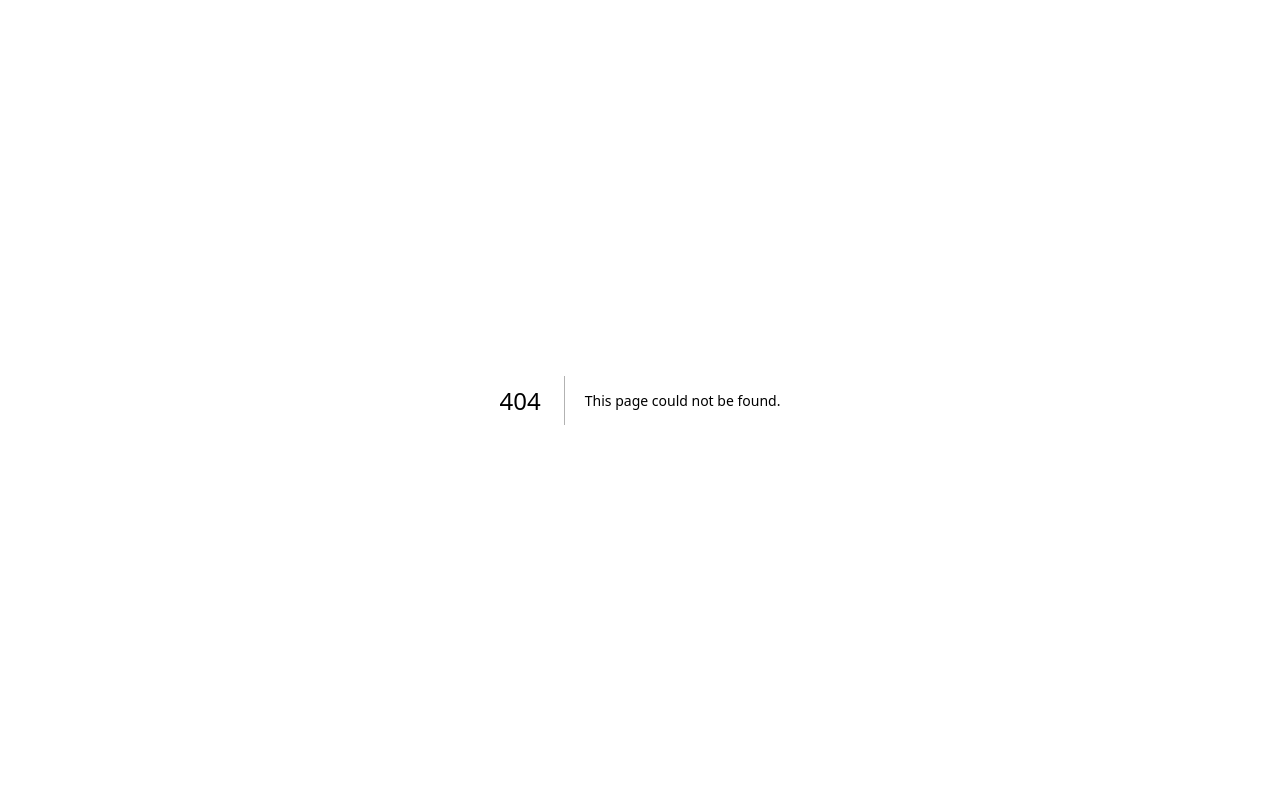
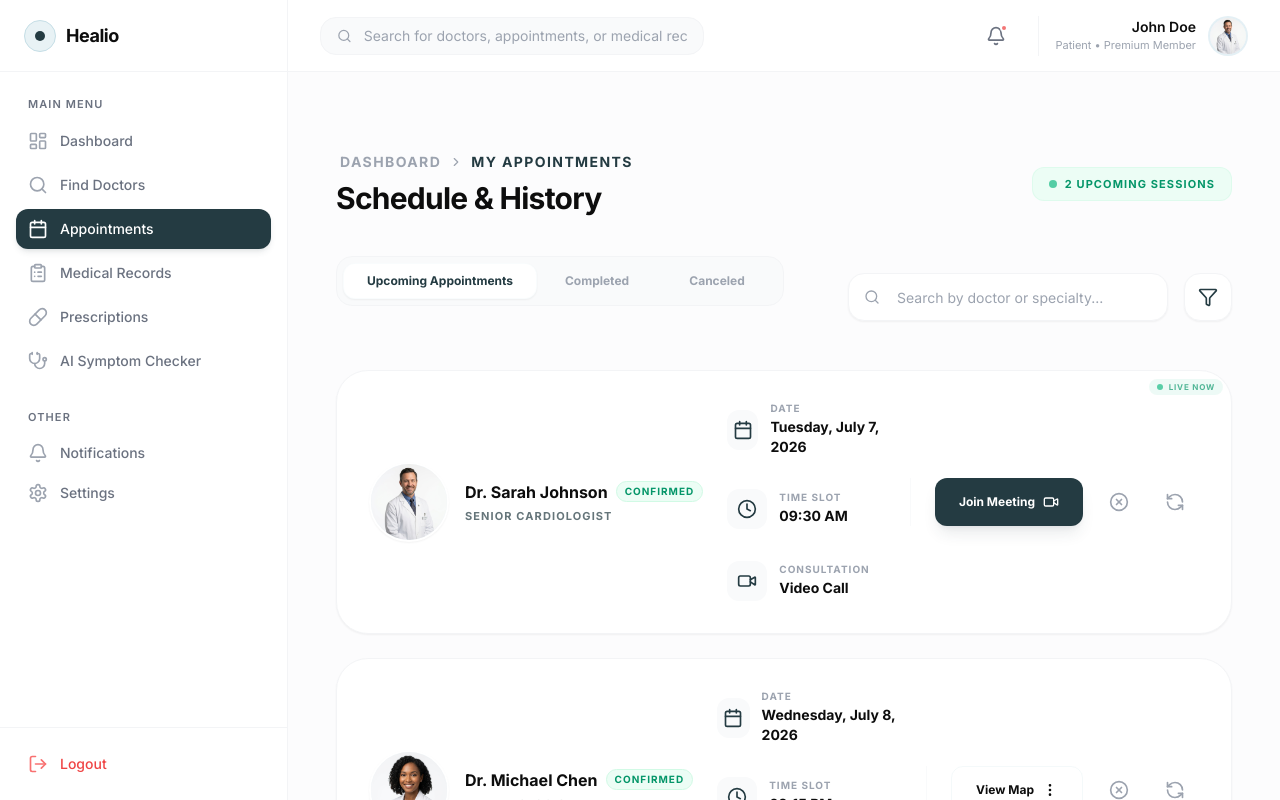
Before and after one commit to sano0007/healio, a Next.js app in the folder apps/web/: page /appointments in a window 1280 px wide. Before the commit this address had no page. Built offline with nearby package versions, Linux system fonts and the light colour scheme.

Commit message:
feat: add appointments list page

```diff
--- /dev/null
+++ b/apps/web/src/app/(app)/appointments/page.tsx
@@ -0,0 +1,147 @@
+"use client";
+
+import { useState, useEffect } from "react";
+import { AppointmentList } from "@/components/appointments/appointment-list";
+import { Skeleton } from "@/components/ui/skeleton";
+import { motion } from "framer-motion";
+import { Calendar, ChevronRight, Info } from "lucide-react";
+import { Button } from "@/components/ui/button";
+import Link from "next/link";
+
+const mockAppointments = [
+  {
+    id: "1",
+    doctorId: "d1",
+    doctorName: "Dr. Sarah Johnson",
+    doctorSpecialty: "Senior Cardiologist",
+    doctorImage: "/images/doctor-1.png",
+    date: "Tuesday, July 7, 2026",
+    time: "09:30 AM",
+    type: "video" as const,
+    status: "confirmed" as const,
+    fee: 150,
+  },
+  {
+    id: "2",
+    doctorId: "d2",
+    doctorName: "Dr. Michael Chen",
+    doctorSpecialty: "Dermatologist",
+    doctorImage: "/images/doctor-2.png",
+    date: "Wednesday, July 8, 2026",
+    time: "02:15 PM",
+    type: "in-person" as const,
+    status: "confirmed" as const,
+    fee: 120,
+  },
+  {
+    id: "3",
+    doctorId: "d3",
+    doctorName: "Dr. Emily Wilson",
+    doctorSpecialty: "General Physician",
+    doctorImage: "/images/doctor-3.png",
+    date: "Monday, June 30, 2026",
+    time: "10:00 AM",
+    type: "video" as const,
+    status: "completed" as const,
+    fee: 100,
+  },
+  {
+    id: "4",
+    doctorId: "d4",
+    doctorName: "Dr. James Brown",
+    doctorSpecialty: "Pediatrician",
+    doctorImage: "/images/doctor-4.png",
+    date: "Friday, June 26, 2026",
+    time: "04:30 PM",
+    type: "video" as const,
+    status: "canceled" as const,
+    fee: 130,
+  }
+];
+
+export default function AppointmentsPage() {
+  const [isLoading, setIsLoading] = useState(true);
+
+  useEffect(() => {
+    const timer = setTimeout(() => setIsLoading(false), 1000);
+    return () => clearTimeout(timer);
+  }, []);
+
+  if (isLoading) {
+    return (
+      <div className="max-w-7xl mx-auto py-8 lg:py-12 space-y-10 animate-pulse">
+        <div className="flex flex-col md:flex-row justify-between gap-6 px-4">
+          <Skeleton className="h-10 w-96 rounded-2xl" />
+          <Skeleton className="h-12 w-80 rounded-2xl" />
+        </div>
+        <div className="grid gap-6 px-4">
+          {[...Array(3)].map((_, i) => (
+            <Skeleton key={i} className="h-44 w-full rounded-[2rem]" />
+          ))}
+        </div>
+      </div>
+    );
+  }
+
+  return (
+    <div className="max-w-7xl mx-auto py-8 lg:py-12 px-4">
+      {/* 1. Header & Navigation */}
+      <div className="mb-10 flex flex-col md:flex-row justify-between md:items-center gap-6">
+        <div>
+          <div className="flex items-center gap-2 text-sm font-bold text-gray-400 uppercase tracking-widest mb-2 px-1">
+            <Link href="/dashboard" className="hover:text-brand-dark transition-colors">Dashboard</Link>
+            <ChevronRight className="w-3.5 h-3.5" />
+            <span className="text-brand-dark">My Appointments</span>
+          </div>
+          <h1 className="text-3xl font-bold text-brand-black tracking-tight">Schedule & History</h1>
+        </div>
+
+        <div className="flex items-center gap-2 px-4 py-2 bg-emerald-50 rounded-xl border border-emerald-100/50">
+          <div className="w-2 h-2 bg-emerald-500 rounded-full animate-pulse" />
+          <span className="text-[11px] font-bold text-emerald-600 uppercase tracking-widest">2 Upcoming Sessions</span>
+        </div>
+      </div>
+
+      {/* 2. Main List Filter & Results */}
+      <AppointmentList initialAppointments={mockAppointments} />
+
+      {/* 3. Helper Note */}
+      <div className="mt-20 p-8 bg-brand-light/5 rounded-[2.5rem] border border-brand-light/10 flex flex-col md:flex-row gap-8 items-center text-center md:text-left transition-all hover:bg-brand-light/10">
+        <div className="w-16 h-16 rounded-[2rem] bg-white flex items-center justify-center text-brand-dark shadow-sm shrink-0 border border-brand-light/10">
+          <Calendar className="w-8 h-8" />
+        </div>
+        <div className="flex-1 space-y-2">
+          <h3 className="text-lg font-bold text-brand-black flex items-center gap-2 justify-center md:justify-start">
+            Need to schedule a new consultation?
+            <Info className="w-4 h-4 text-brand-dark opacity-60" />
+          </h3>
+          <p className="text-sm text-gray-500 font-medium">Browse our expert doctors by specialty, rating, or availability and book in just 3 steps.</p>
+        </div>
+        <Link href="/doctors">
+          <Button variant="dark" className="h-14 px-10 rounded-2xl text-sm font-bold gap-2 shadow-xl shadow-brand-dark/10 group">
+            Find a Specialist
+            <ArrowRight className="w-4 h-4 group-hover:translate-x-1 transition-transform" />
+          </Button>
+        </Link>
+      </div>
+    </div>
+  );
+}
+
+// Minimal arrow icon helper
+function ArrowRight(props: any) {
+  return (
+    <svg
+      {...props}
+      viewBox="0 0 24 24"
+      fill="none"
+      stroke="currentColor"
+      strokeWidth="2"
+      strokeLinecap="round"
+      strokeLinejoin="round"
+    >
+      <path d="M5 12h14" />
+      <path d="m12 5 7 7-7 7" />
+    </svg>
+  );
+}
```
